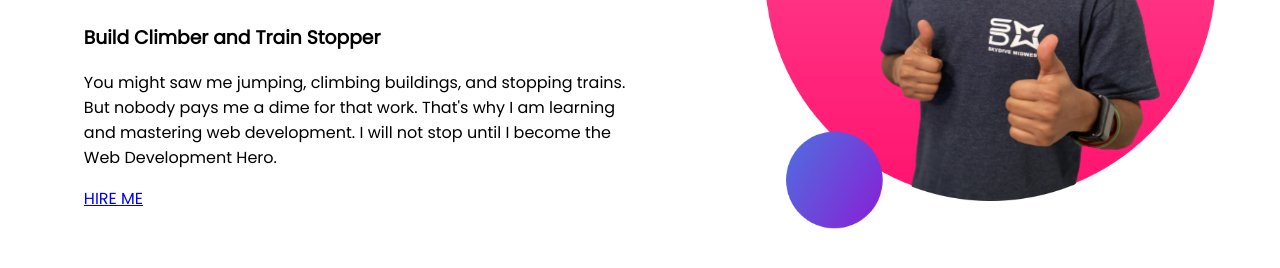
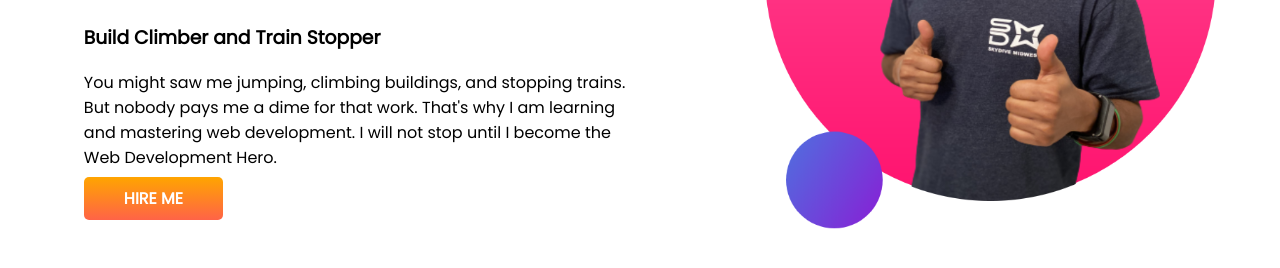
Before and after one commit to MSRLikhon/portfolio, a plain HTML site: page index.html in a window 1280 px wide. Shown: the part 260-528 px from the top of the page. Drawn offline with Linux system fonts and the light colour scheme.

Commit message:
New update

```diff
--- a/index.html
+++ b/index.html
@@ -23,7 +23,7 @@
                 That's why I am learning and mastering web development. I will not stop until I become the Web
                 Development
                 Hero.</p>
-            <a href="https://google.com">HIRE ME</a>
+            <a target="_blank" href="https://google.com" class="link-button">HIRE ME</a>
         </div>
         <div class="half-width">
             <img src="img/jhankar-img1.png">
--- a/style.css
+++ b/style.css
@@ -11,3 +11,11 @@ padding-left: 6%;}
 .half-width img{
     width: 90%;
 }
+.link-button{
+    text-decoration: none;
+    background-image: linear-gradient(orange, tomato);
+    padding: 10px 40px;
+    border-radius: 5px;
+    color: white;
+    font-weight: 700;
+}
```
